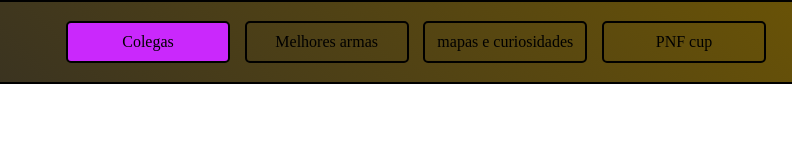
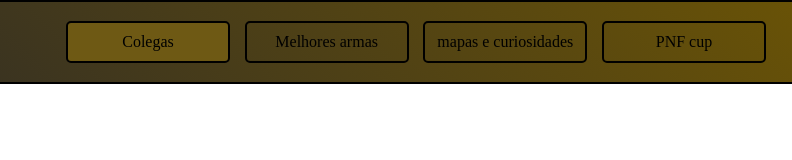
Before and after one commit to jerenias/projeto-lang-page, a plain HTML site: page index.html in a window 1280 px wide. In both pictures the pointer is over the item "Colegas". Shown: the full height of the page, 346-1138 px from the left. Drawn offline with Linux system fonts and the light colour scheme.

Commit message:
Update style.css

```diff
--- a/css/style.css
+++ b/css/style.css
@@ -45,5 +45,6 @@ li {
 }
 li:hover{
   cursor: pointer;
-  background-color: rgb(202, 40, 252) ;
+  background-color: rgb(110, 89, 20) ;
+  transform: rotateX(360px)
 }
```
